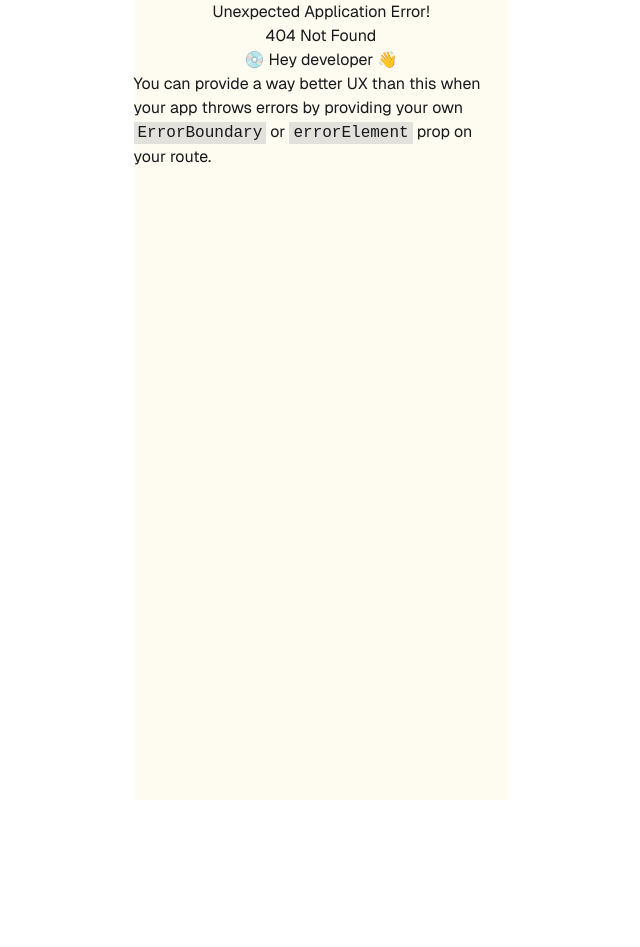
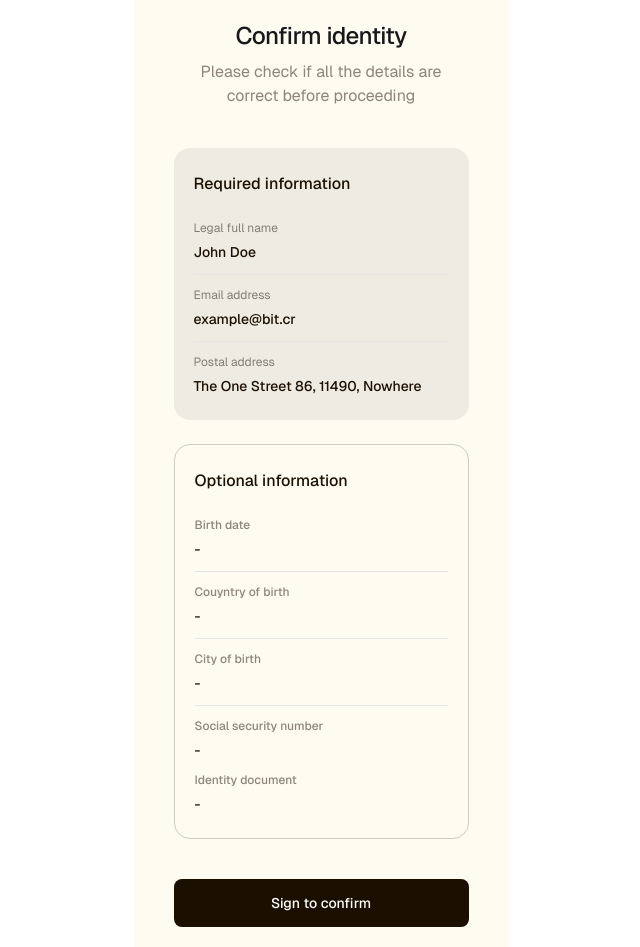
Before and after one commit to BitcreditProtocol/E-Bill-frontend, a React (Vite) app: page /confirm-identity in a window 1280 px wide. Before the commit this address had no page. Shown: the whole page, without its empty margins (319-959 px from the left). Before the commit the page ends 800 px from the top, so only its background shows below. Built offline with nearby package versions, Linux system fonts and the light colour scheme; a web font is replaced by a local one.

Commit message:
chore: add navigation between screens

```diff
--- /dev/null
+++ b/src/pages/onboarding/ConfirmIdentity.tsx
@@ -0,0 +1,186 @@
+import { useNavigate } from "react-router-dom";
+import { FormattedMessage } from "react-intl";
+import { Button } from "@/components/ui/button";
+import { Separator } from "@/components/ui/separator";
+
+function RequiredInformation() {
+  return (
+    <div className="flex flex-col bg-elevation-200 rounded-[16px] gap-6 py-6 px-5">
+      <div className="flex justify-between">
+        <span className="text-text-300 font-medium">
+          <FormattedMessage
+            id="pages.onboarding.confirmIdentity.requiredInformation"
+            defaultMessage="Required information"
+            description="Header for required information section"
+          />
+        </span>
+      </div>
+
+      <div className="flex flex-col gap-3">
+        <div className="flex flex-col gap-1.5">
+          <span className="text-xs text-[#1B0F0080]">
+            <FormattedMessage
+              id="pages.onboarding.confirmIdentity.legalFullName"
+              defaultMessage="Legal full name"
+              description="Label for legal full name input"
+            />
+          </span>
+          <span className="text-sm text-text-300 font-medium">John Doe</span>
+        </div>
+
+        <Separator />
+
+        <div className="flex flex-col gap-1.5">
+          <span className="text-xs text-[#1B0F0080]">
+            <FormattedMessage
+              id="pages.onboarding.confirmIdentity.emailAddress"
+              defaultMessage="Email address"
+              description="Label for email address input"
+            />
+          </span>
+          <span className="text-sm text-text-300 font-medium">
+            example@bit.cr
+          </span>
+        </div>
+
+        <Separator />
+
+        <div className="flex flex-col gap-1.5">
+          <span className="text-xs text-[#1B0F0080]">
+            <FormattedMessage
+              id="pages.onboarding.confirmIdentity.postalAddress"
+              defaultMessage="Postal address"
+              description="Label for postal address input"
+            />
+          </span>
+          <span className="text-sm text-text-300 font-medium">
+            The One Street 86, 11490, Nowhere
+          </span>
+        </div>
+      </div>
+    </div>
+  );
+}
+
+function OptionalInformation() {
+  return (
+    <div className="flex flex-col font-medium border-[1px] border-divider-100 rounded-[16px] gap-6 py-6 px-5">
+      <div className="flex justify-between">
+        <span className="text-text-300 font-medium">
+          <FormattedMessage
+            id="pages.onboarding.confirmIdentity.optionalInformation"
+            defaultMessage="Optional information"
+            description="Header for optional information section"
+          />
+        </span>
+      </div>
+
+      <div className="flex flex-col gap-3">
+        <div className="flex flex-col gap-1.5">
+          <span className="text-xs text-[#1B0F0080]">
+            <FormattedMessage
+              id="pages.onboarding.confirmIdentity.birthDate"
+              defaultMessage="Birth date"
+              description="Label for birth date input"
+            />
+          </span>
+          <span className="text-sm text-text-300 font-medium">-</span>
+        </div>
+
+        <Separator />
+
+        <div className="flex flex-col gap-1.5">
+          <span className="text-xs text-[#1B0F0080]">
+            <FormattedMessage
+              id="pages.onboarding.confirmIdentity.countryOfBirth"
+              defaultMessage="Couyntry of birth"
+              description="Label for country of birth input"
+            />
+          </span>
+          <span className="text-sm text-text-300 font-medium">-</span>
+        </div>
+
+        <Separator />
+
+        <div className="flex flex-col gap-1.5">
+          <span className="text-xs text-[#1B0F0080]">
+            <FormattedMessage
+              id="pages.onboarding.confirmIdentity.cityOfBirth"
+              defaultMessage="City of birth"
+              description="Label for city of birth input"
+            />
+          </span>
+          <span className="text-sm text-text-300 font-medium">-</span>
+        </div>
+
+        <Separator />
+
+        <div className="flex flex-col gap-1.5">
+          <span className="text-xs text-[#1B0F0080]">
+            <FormattedMessage
+              id="pages.onboarding.confirmIdentity.socialSecurityNumber"
+              defaultMessage="Social security number"
+              description="Label for social security number input"
+            />
+          </span>
+          <span className="text-sm text-text-300 font-medium">-</span>
+        </div>
+
+        <div className="flex flex-col gap-1.5">
+          <span className="text-xs text-[#1B0F0080]">
+            <FormattedMessage
+              id="pages.onboarding.confirmIdentity.identityDocument"
+              defaultMessage="Identity document"
+              description="Label for identity document input"
+            />
+          </span>
+          <span className="text-sm text-text-300 font-medium">-</span>
+        </div>
+      </div>
+    </div>
+  );
+}
+
+export default function ConfirmIdentity() {
+  const navigate = useNavigate();
+
+  const signToConfirm = () => navigate("/success");
+
+  return (
+    <div className="flex flex-col justify-between gap-10 min-h-fit h-screen py-5 px-10">
+      <div className="flex flex-col gap-2 items-center">
+        <h1 className="font-sans font-medium text-2xl tracking-tight mb-0 text-center mx-6">
+          <FormattedMessage
+            id="pages.onboarding.confirmIdentity.title"
+            defaultMessage="Confirm identity"
+            description="Header copy for confirm identity page"
+          />
+        </h1>
+
+        <span className="font-normal text-text-200 text-base text-center">
+          <FormattedMessage
+            id="pages.onboarding.confirmIdentity.subtitle"
+            defaultMessage="Please check if all the details are correct before proceeding"
+            description="Subheader copy for confirm identity page"
+          />
+        </span>
+      </div>
+
+      <div className="flex flex-col gap-6">
+        <RequiredInformation />
+        <OptionalInformation />
+      </div>
+
+      <Button
+        onClick={signToConfirm}
+        className="w-full bg-text-300 text-white font-medium rounded-[8px] py-[24px] px-[32px]"
+      >
+        <FormattedMessage
+          id="pages.onboarding.confirmIdentity.signToConfirm"
+          defaultMessage="Sign to confirm"
+          description="Action to sign the information and create identity"
+        />
+      </Button>
+    </div>
+  );
+}
--- a/src/pages/onboarding/CreateNewIdentity.tsx
+++ b/src/pages/onboarding/CreateNewIdentity.tsx
@@ -1,8 +1,13 @@
+import { useNavigate } from "react-router-dom";
 import { FormattedMessage } from "react-intl";
 import { Button } from "@/components/ui/button";
 import encryptedDataIllustration from "@/assets/encrypted-data-illustration.svg";
 
 export default function CreateNewIdentity() {
+  const navigate = useNavigate();
+
+  const startCreatingIdentity = () => navigate("/required-information");
+
   return (
     <div className="flex flex-col justify-between min-h-fit h-screen py-5 px-10">
       <div className="flex flex-col gap-12">
@@ -31,7 +36,10 @@ export default function CreateNewIdentity() {
         />
       </div>
 
-      <Button className="w-full bg-text-300 text-white font-medium rounded-[8px] py-[24px] px-[32px]">
+      <Button
+        onClick={startCreatingIdentity}
+        className="w-full bg-text-300 text-white font-medium rounded-[8px] py-[24px] px-[32px]"
+      >
         <FormattedMessage
           id="pages.identityCreation.createNewIdentity.newIdentity"
           defaultMessage="Create new identity"
--- a/src/pages/onboarding/EmailVerification.tsx
+++ b/src/pages/onboarding/EmailVerification.tsx
@@ -1,5 +1,7 @@
 import { useRef } from "react";
+import { useNavigate } from "react-router-dom";
 import { FormattedMessage } from "react-intl";
+import { ChevronRightIcon } from "lucide-react";
 import { Button } from "@/components/ui/button";
 
 function CodeInputs() {
@@ -51,6 +53,10 @@ function CodeInputs() {
 }
 
 export default function EmailVerification() {
+  const navigate = useNavigate();
+
+  const goToOptionalInformation = () => navigate("/optional-information");
+
   return (
     <div className="flex flex-col justify-between min-h-fit h-screen py-5 px-10">
       <div className="flex flex-col gap-12">
@@ -66,7 +72,7 @@ export default function EmailVerification() {
           <span className="font-normal text-text-200 text-base text-center">
             <FormattedMessage
               id="pages.onboarding.emailVerification.subtitle"
-              defaultMessage="We've sent an one-time passcode to {}"
+              defaultMessage="We've sent an one-time passcode to example@bit.cr"
               description="Subheader copy for Email verification page"
             />
           </span>
@@ -82,22 +88,28 @@ export default function EmailVerification() {
               defaultMessage="Open email inbox"
               description="Open email inbox button copy for Email verification page"
             />
+            <ChevronRightIcon width={16} strokeWidth={1} color="#1B0F00" />
           </Button>
+
           <CodeInputs />
+
           <Button
             variant="link"
             className="text-signal-alert text-xs font-medium p-0 h-fit"
           >
             <FormattedMessage
               id="pages.onboarding.emailVerification.resendCode"
-              defaultMessage="Resend ({})"
+              defaultMessage="Resend (30s)"
               description="Resend code button copy for Email verification page"
             />
           </Button>
         </div>
       </div>
 
-      <Button className="w-full bg-text-300 text-white font-medium rounded-[8px] py-[24px] px-[32px]">
+      <Button
+        onClick={goToOptionalInformation}
+        className="w-full bg-text-300 text-white font-medium rounded-[8px] py-[24px] px-[32px]"
+      >
         <FormattedMessage
           id="pages.onboarding.emailVerification.continue"
           defaultMessage="Continue"
--- a/src/pages/onboarding/OptionalInformation.tsx
+++ b/src/pages/onboarding/OptionalInformation.tsx
@@ -1,3 +1,4 @@
+import { useNavigate } from "react-router-dom";
 import { FormattedMessage } from "react-intl";
 import { Button } from "@/components/ui/button";
 import { Input } from "@/components/ui/input";
@@ -12,6 +13,10 @@ import {
 } from "@/components/ui/select";
 
 export default function OptionalInformation() {
+  const navigate = useNavigate();
+
+  const confirmIdentity = () => navigate("/confirm-identity");
+
   return (
     <div className="flex flex-col justify-between min-h-fit h-screen py-5 px-10">
       <div className="flex flex-col gap-12">
@@ -70,7 +75,10 @@ export default function OptionalInformation() {
       </div>
 
       <div className="flex flex-col gap-2">
-        <Button className="w-full bg-text-300 text-white font-medium rounded-[8px] py-[24px] px-[32px]">
+        <Button
+          onClick={confirmIdentity}
+          className="w-full bg-text-300 text-white font-medium rounded-[8px] py-[24px] px-[32px]"
+        >
           <FormattedMessage
             id="pages.onboarding.optionalInformation.continue"
             defaultMessage="Continue"
@@ -79,6 +87,7 @@ export default function OptionalInformation() {
         </Button>
 
         <Button
+          onClick={confirmIdentity}
           className="w-full text-text-300 bg-transparent font-medium border-text-300 rounded-[8px] py-[24px] px-[32px] hover:bg-transparent"
           variant="outline"
         >
--- a/src/pages/onboarding/RequiredInformation.tsx
+++ b/src/pages/onboarding/RequiredInformation.tsx
@@ -1,8 +1,13 @@
+import { useNavigate } from "react-router-dom";
 import { FormattedMessage } from "react-intl";
 import { Button } from "@/components/ui/button";
 import { Input } from "@/components/ui/input";
 
 export default function RequiredInformation() {
+  const navigate = useNavigate();
+
+  const verifyEmail = () => navigate("/email-verification");
+
   return (
     <div className="flex flex-col justify-between min-h-fit h-screen py-5 px-10">
       <div className="flex flex-col gap-12">
@@ -31,7 +36,10 @@ export default function RequiredInformation() {
         </div>
       </div>
 
-      <Button className="w-full bg-text-300 text-white font-medium rounded-[8px] py-[24px] px-[32px]">
+      <Button
+        onClick={verifyEmail}
+        className="w-full bg-text-300 text-white font-medium rounded-[8px] py-[24px] px-[32px]"
+      >
         <FormattedMessage
           id="pages.onboarding.requiredInformation.continue"
           defaultMessage="Continue"
--- /dev/null
+++ b/src/pages/onboarding/Success.tsx
@@ -0,0 +1,43 @@
+import { FormattedMessage } from "react-intl";
+import { Button } from "@/components/ui/button";
+import successIllustration from "@/assets/success-illustration.svg";
+
+export default function Success() {
+  return (
+    <div className="flex flex-col justify-between min-h-fit h-screen py-5 px-10">
+      <div className="flex flex-col gap-12 justify-center h-full">
+        <div className="flex flex-col gap-2 items-center">
+          <h1 className="font-sans font-medium text-2xl tracking-tight mb-0 text-center mx-6">
+            <FormattedMessage
+              id="pages.onboarding.success.title"
+              defaultMessage="Successfully created your identity"
+              description="Header copy for Success page"
+            />
+          </h1>
+
+          <span className="font-normal text-text-200 text-base text-center">
+            <FormattedMessage
+              id="pages.onboarding.success.subtitle"
+              defaultMessage="We have successfully created your identity and you can now use the app"
+              description="Subheader copy for Success page"
+            />
+          </span>
+        </div>
+
+        <img
+          src={successIllustration}
+          alt="Success"
+          className="aspect-square max-w-[220px] mx-auto"
+        />
+      </div>
+
+      <Button className="w-full bg-text-300 text-white font-medium rounded-[8px] py-[24px] px-[32px]">
+        <FormattedMessage
+          id="pages.onboarding.success.enterApp"
+          defaultMessage="Enter app"
+          description="Action to enter the app after finishing the onboarding"
+        />
+      </Button>
+    </div>
+  );
+}
```
Also changed, not shown: src/main.tsx (+10 -0 lines), src/assets/success-illustration.svg (added).
